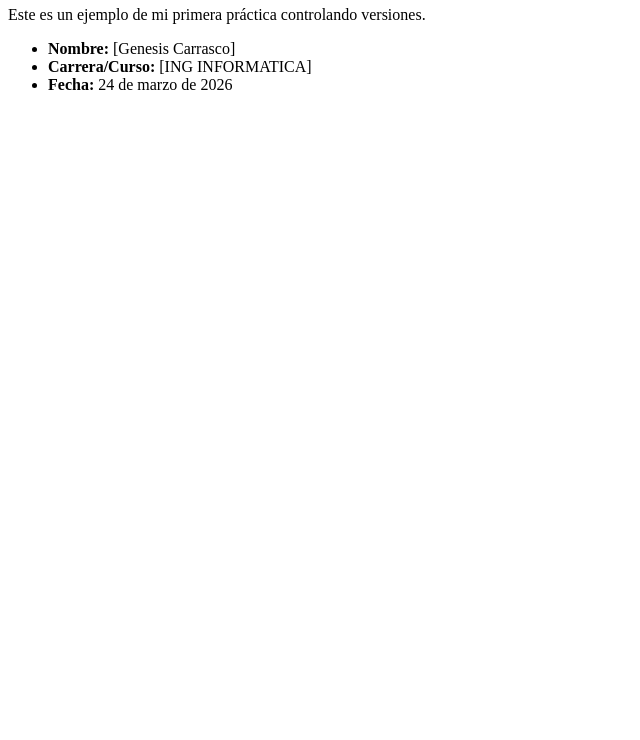
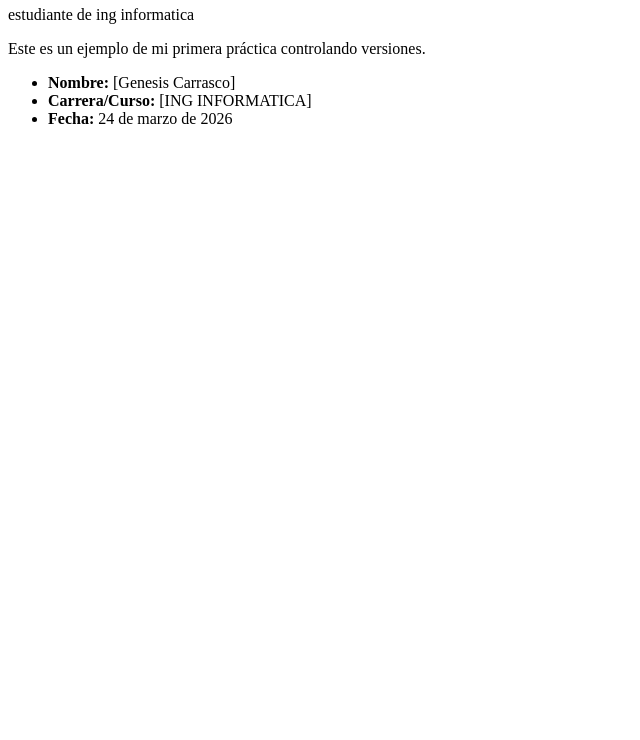
Before and after one commit to laboratorio-1-2026-1/practica1-git-30042771, a plain HTML site: page index.html in a window 1280 px wide. Shown: the part 60-800 px from the top of the page, without its empty margins (0-640 px from the left). Drawn offline with Linux system fonts and the light colour scheme.

Commit message:
cambio en index

```diff
--- a/index.html
+++ b/index.html
@@ -6,6 +6,7 @@
 
     <body>
         <h1>Hola mundo desde git</h1>
+        <p>estudiante de ing informatica</p>
         <p>Este es un ejemplo de mi primera práctica controlando versiones.</p>
         <ul>
             <li><strong>Nombre:</strong> [Genesis Carrasco]</li>
```
